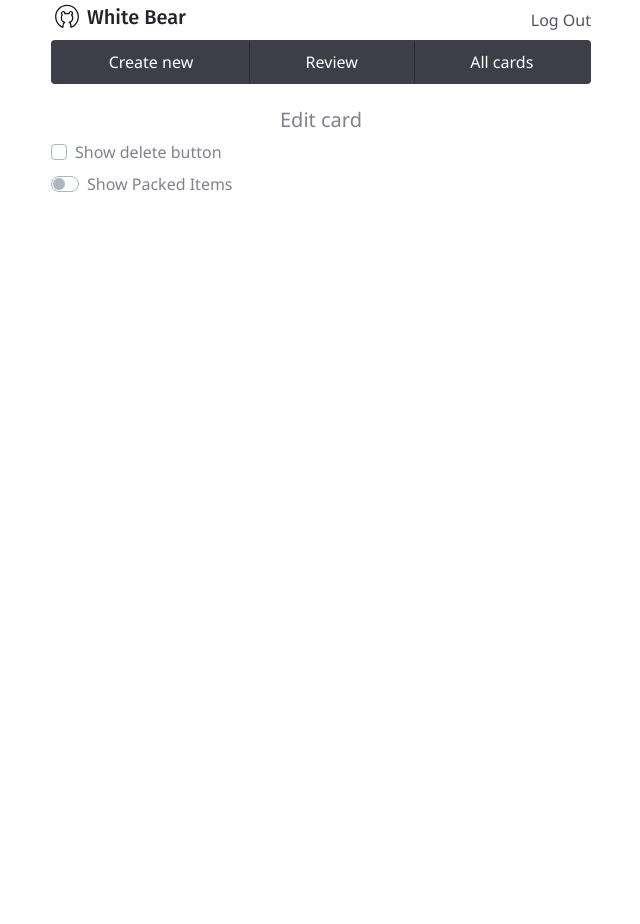
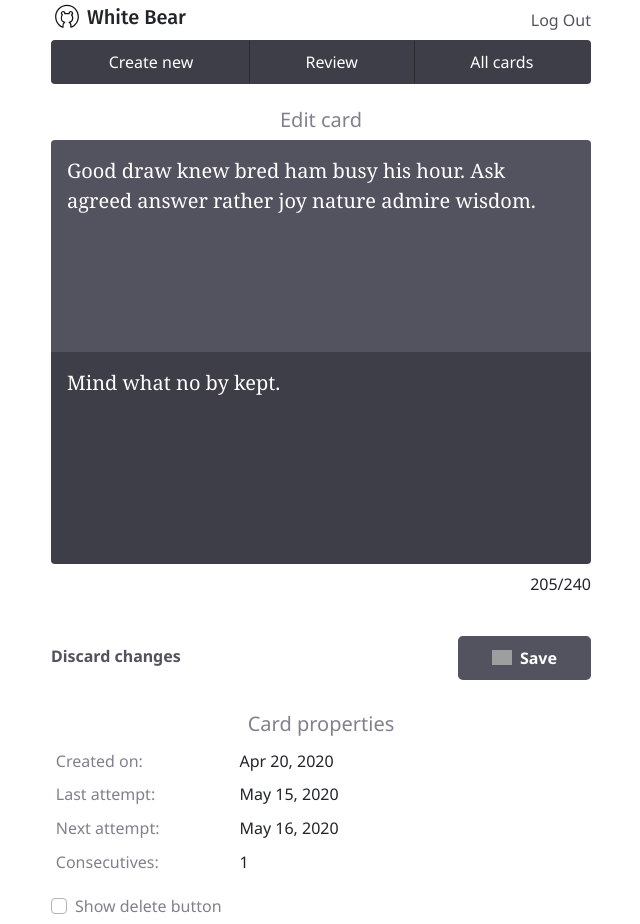
Before and after one commit to Chris-Fortier/white-bear-mpa, a React (Create React App) app: page /edit in a window 1280 px wide. Shown: the top 924 px of the page, without its empty margins (319-959 px from the left). Before the commit the page ends 800 px from the top, so only its background shows below. Built offline with nearby package versions, Linux system fonts and the light colour scheme; grey boxes are pictures that could not be loaded.

Commit message:
apply "Formatting Dates with the date-fns Library" video

```diff
--- a/package.json
+++ b/package.json
@@ -6,6 +6,7 @@
       "@testing-library/jest-dom": "^4.2.4",
       "@testing-library/react": "^9.3.2",
       "@testing-library/user-event": "^7.1.2",
+      "date-fns": "^2.14.0",
       "node-sass": "^4.14.1",
       "react": "^16.13.1",
       "react-dom": "^16.13.1",
--- a/src/components/pages/Edit.js
+++ b/src/components/pages/Edit.js
@@ -1,11 +1,104 @@
 import React from "react";
 import AppTemplate from "../ui/AppTemplate";
-// import { Link } from "react-router-dom"; // a React element for linking
+import { Link } from "react-router-dom"; // a React element for linking
+import memoryCards from "../../mock-data/memory-cards";
+import toDisplayData from "date-fns/format";
+
+const memoryCard = memoryCards[2];
 
 export default function Edit() {
    return (
       <AppTemplate>
          <h4>Edit card</h4>
+
+         <div className="mb-2">
+            <div className="card bg-primary">
+               <div className="card-body">
+                  <textarea
+                     rows="11"
+                     className="d-sm-none"
+                     autoFocus
+                     defaultValue={memoryCard.imagery}
+                  ></textarea>
+                  <textarea
+                     rows="6"
+                     className="d-none d-sm-block"
+                     autoFocus
+                     defaultValue={memoryCard.imagery}
+                  ></textarea>
+               </div>
+            </div>
+            <div className="card bg-secondary">
+               <div className="card-body">
+                  <textarea
+                     rows="11"
+                     className="d-sm-none"
+                     defaultValue={memoryCard.answer}
+                  ></textarea>
+                  <textarea
+                     rows="6"
+                     className="d-none d-sm-block"
+                     defaultValue={memoryCard.answer}
+                  ></textarea>
+               </div>
+            </div>
+         </div>
+
+         <div className="float-right mb-5">
+            <p>205/240</p>
+         </div>
+         <div className="clearfix"></div>
+
+         <div className="row mb-4">
+            <div className="col">
+               <Link className="btn btn-link" to="/all-cards">
+                  Discard changes
+               </Link>
+            </div>
+
+            <div className="col">
+               <Link
+                  className="btn btn-primary btn-lg float-right"
+                  to="/all-cards"
+               >
+                  <img
+                     src="/icons/save.svg"
+                     width="20px"
+                     style={{ marginBottom: "5px", marginRight: "8px" }}
+                     alt=""
+                  />
+                  Save
+               </Link>
+            </div>
+         </div>
+
+         {/* <!-- card properties --> */}
+         <h4 className="mt-6">Card properties</h4>
+
+         <table className="col-12 col-sm-8 table table-borderless table-sm">
+            <tbody>
+               <tr>
+                  <th scope="row">Created on:</th>
+                  <td>{toDisplayData(memoryCard.createdAt, "MMM dd, yyyy")}</td>
+               </tr>
+               <tr>
+                  <th scope="row">Last attempt:</th>
+                  <td>
+                     {toDisplayData(memoryCard.lastAttemptAt, "MMM dd, yyyy")}
+                  </td>
+               </tr>
+               <tr>
+                  <th scope="row">Next attempt:</th>
+                  <td>
+                     {toDisplayData(memoryCard.nextAttemptAt, "MMM dd, yyyy")}
+                  </td>
+               </tr>
+               <tr>
+                  <th scope="row">Consecutives:</th>
+                  <td>{memoryCard.totalSuccessfulAttempts}</td>
+               </tr>
+            </tbody>
+         </table>
 
          {/* <!-- show delete checkbox --> */}
          <div className="custom-control custom-checkbox mb-2">
@@ -19,19 +112,23 @@ export default function Edit() {
             </label>
          </div>
 
+         {/* <!-- delete this card button --> */}
+         <div className="row mb-4" id="delete-button">
+            <div className="col">
+               <Link className="btn btn-outline-danger" to="/all-cards">
+                  Delete this card
+               </Link>
+            </div>
+         </div>
          <div className="custom-control custom-switch">
             <input
                type="checkbox"
                className="custom-control-input"
                id={"show-packed-switch"}
             />
-            <label
-               className="custom-control-label"
-               htmlFor={"show-packed-switch"}
-            >
-               Show {} Packed Items
-            </label>
          </div>
+
+         {/* <!-- end of content --> */}
       </AppTemplate>
    );
 }
--- a/src/components/pages/ReviewAnswer.js
+++ b/src/components/pages/ReviewAnswer.js
@@ -2,6 +2,9 @@ import React from "react";
 import thumbsUpIcon from "../../icons/thumbs-up.svg"; // thumbs up icon
 import AppTemplate from "../ui/AppTemplate";
 import { Link } from "react-router-dom"; // a React element for linking
+import memoryCards from "../../mock-data/memory-cards";
+
+const memoryCard = memoryCards[2];
 
 export default function ReviewAnswer() {
    return (
@@ -10,22 +13,10 @@ export default function ReviewAnswer() {
 
          <div className="mb-5">
             <div className="card bg-primary">
-               <div className="card-body">
-                  Lorem ipsum dolor sit amet, consectetuer adipiscing elit.
-                  Aenean commodo ligula eget dolor. Aenean massa. Cum sociis
-                  natoque penatibus et magnis dis parturient montes, nascetur
-                  ridiculus mus. Donec quam felis, ultricies nec, pellentesque
-                  eu, pretium quis, sem. Nulla consequat massa
-               </div>
+               <div className="card-body">{memoryCard.imagery}</div>
             </div>
             <div className="card bg-secondary">
-               <div className="card-body">
-                  Lorem ipsum dolor sit amet, consectetuer adipiscing elit.
-                  Aenean commodo ligula eget dolor. Aenean massa. Cum sociis
-                  natoque penatibus et magnis dis parturient montes, nascetur
-                  ridiculus mus. Donec quam felis, ultricies nec, pellentesque
-                  eu, pretium quis, sem. Nulla consequat massa
-               </div>
+               <div className="card-body">{memoryCard.answer}</div>
             </div>
          </div>
 
--- a/src/components/pages/ReviewImagery.js
+++ b/src/components/pages/ReviewImagery.js
@@ -1,19 +1,16 @@
 import React from "react";
 import AppTemplate from "../ui/AppTemplate";
 import { Link } from "react-router-dom"; // a React element for linking
+import memoryCards from "../../mock-data/memory-cards";
+
+const memoryCard = memoryCards[2];
 
 export default function ReviewImagery() {
    return (
       <AppTemplate>
          <div className="mb-5">
             <div className="card bg-primary">
-               <div className="card-body">
-                  Lorem ipsum dolor sit amet, consectetuer adipiscing elit.
-                  Aenean commodo ligula eget dolor. Aenean massa. Cum sociis
-                  natoque penatibus et magnis dis parturient montes, nascetur
-                  ridiculus mus. Donec quam felis, ultricies nec, pellentesque
-                  eu, pretium quis, sem. Nulla consequat massa
-               </div>
+               <div className="card-body">{memoryCard.imagery}</div>
             </div>
          </div>
 
--- /dev/null
+++ b/src/components/ui/MemoryCard.js
@@ -0,0 +1,32 @@
+import React from "react";
+import editIcon from "../../icons/edit.svg"; // thumbs up icon
+import { Link } from "react-router-dom"; // a React element for linking
+
+export default function MemoryCard(props) {
+   return (
+      <div className="row mb-5">
+         <div className="col-9 col-sm-10">
+            <div className="card bg-primary">
+               <div className="card-body allcards">{props.imagery}</div>
+            </div>
+            <div className="card bg-secondary">
+               <div className="card-body allcards">{props.answer}</div>
+            </div>
+         </div>
+         <div className="col-3 col-sm-2">
+            <Link className="btn btn-link float-right" to="/edit">
+               <img
+                  src={editIcon}
+                  width="20px"
+                  style={{
+                     marginBottom: "5px",
+                     marginRight: "8px",
+                  }}
+                  alt=""
+               />
+               Edit
+            </Link>
+         </div>
+      </div>
+   );
+}
--- a/src/mock-data/memory-card-schema.js
+++ b/src/mock-data/memory-card-schema.js
@@ -4,8 +4,8 @@ const memoryCardSchema = {
    answer: String,
    userId: String,
    createdAt: Number,
-   nextAttempt: Number,
+   nextAttemptAt: Number,
    lastAttemptAt: Number,
-   totalSuccessfulAttemps: Number,
+   totalSuccessfulAttempts: Number,
    level: Number,
 };
--- a/src/mock-data/memory-cards.js
+++ b/src/mock-data/memory-cards.js
@@ -5,10 +5,10 @@ const memoryCards = [
          "Cordially convinced did incommode existence put out suffering certainly. Besides another and saw ferrars limited ten say unknown. On at tolerably depending do perceived.",
       answer: "Turned it up should no valley cousin he.",
       userId: "6eb4cf5f-f8d8-4e7c-9663-764438da6e18",
-      createdAt: 1586934123,
-      nextAttempt: 1587034123,
-      lastAttemptAt: 1587014123,
-      totalSuccessfulAttemps: 0,
+      createdAt: 1586934123000,
+      nextAttemptAt: 1587034123000,
+      lastAttemptAt: 1587014123000,
+      totalSuccessfulAttempts: 0,
       level: 1,
    },
    {
@@ -17,10 +17,10 @@ const memoryCards = [
          "An do on frankness so cordially immediate recommend contained. Imprudence insensible be literature unsatiable do.",
       answer: "So feel been kept be at gate.",
       userId: "a7a69181-24e0-414e-8678-7125b6116f6f",
-      createdAt: 1587358805,
-      nextAttempt: 1589328000,
-      lastAttemptAt: 1589228000,
-      totalSuccessfulAttemps: 2,
+      createdAt: 1587358805000,
+      nextAttemptAt: 1589328000000,
+      lastAttemptAt: 1589228000000,
+      totalSuccessfulAttempts: 2,
       level: 1,
    },
    {
@@ -29,10 +29,10 @@ const memoryCards = [
          "Good draw knew bred ham busy his hour. Ask agreed answer rather joy nature admire wisdom.",
       answer: "Mind what no by kept.",
       userId: "6eb4cf5f-f8d8-4e7c-9663-764438da6e18",
-      createdAt: 1587359328,
-      nextAttempt: 1589612703,
-      lastAttemptAt: 1589582703,
-      totalSuccessfulAttemps: 1,
+      createdAt: 1587359328000,
+      nextAttemptAt: 1589612703000,
+      lastAttemptAt: 1589582703000,
+      totalSuccessfulAttempts: 1,
       level: 2,
    },
    {
@@ -42,10 +42,12 @@ const memoryCards = [
       answer:
          "Dissuade ecstatic and properly saw entirely sir why laughter endeavor.",
       userId: "6eb4cf5f-f8d8-4e7c-9663-764438da6e18",
-      createdAt: 1587359456,
-      nextAttempt: 1590645901,
-      lastAttemptAt: 1590620337,
-      totalSuccessfulAttemps: 3,
+      createdAt: 1587359456000,
+      nextAttemptAt: 1590645901000,
+      lastAttemptAt: 1590620337000,
+      totalSuccessfulAttempts: 3,
       level: 2,
    },
 ];
+
+export default memoryCards;
```
Also changed, not shown: src/components/pages/AllCards.js (+12 -77 lines), 1 other file (tests, documents, lock files or other folders).
